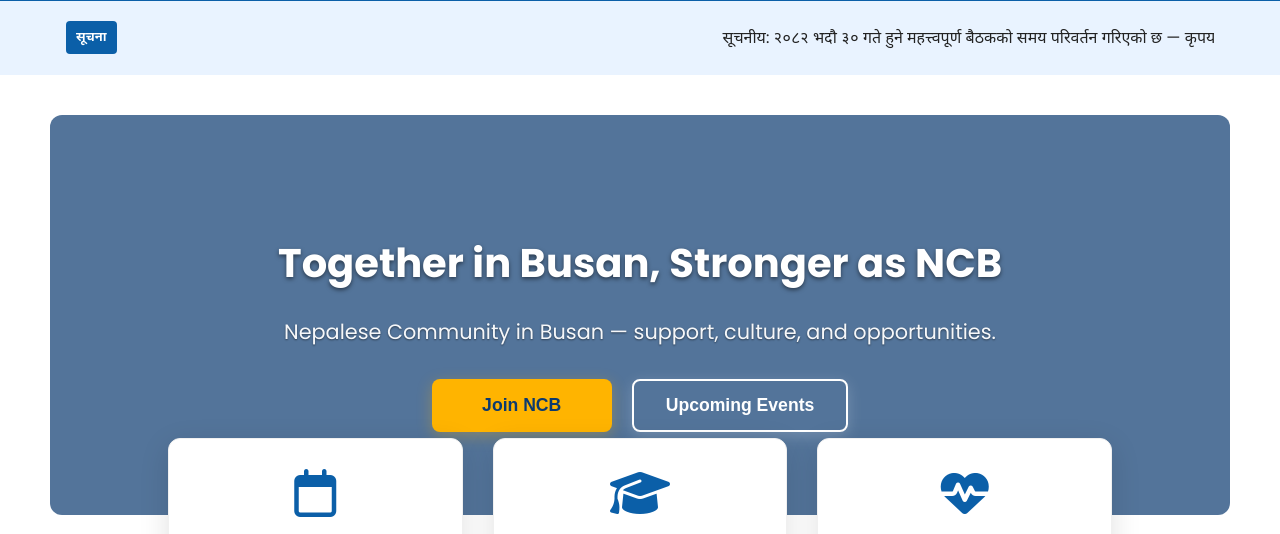
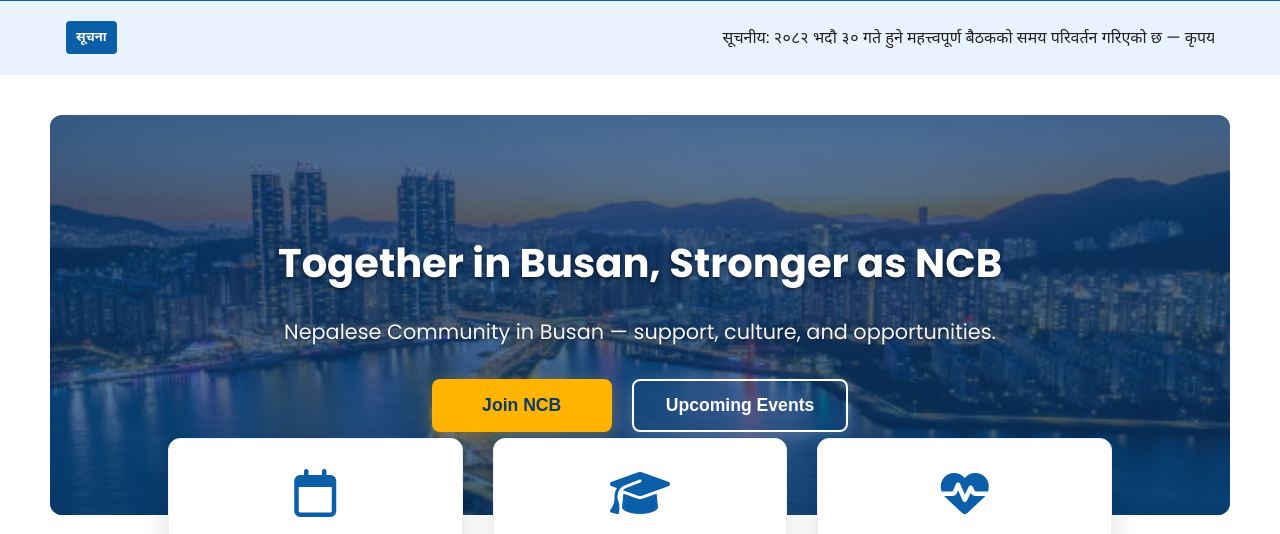
Before and after one commit to Dhiren1211/NCB, a plain HTML site: page index.html in a window 1280 px wide. Shown: the part 206-740 px from the top of the page. Drawn offline with Linux system fonts and the light colour scheme; the site is published under a folder, as on GitHub Pages, so addresses that start at the root find nothing.

Commit message:
Update styles.css

```diff
--- a/frontend/css/styles.css
+++ b/frontend/css/styles.css
@@ -319,7 +319,7 @@ a {
 
 /* HERO BANNER */
 .hero-banner {
-    background-image: url('/assests/Images/busanbridge.jpg');
+    background-image: url(../../assests/Images/busanbridge.jpg);
     background-repeat: no-repeat;
     background-position: center;
     background-size: cover;
```
